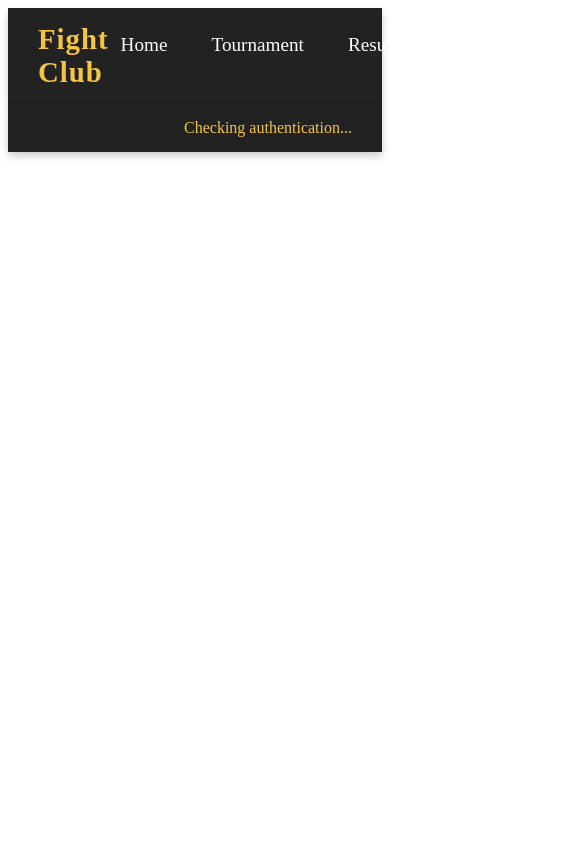
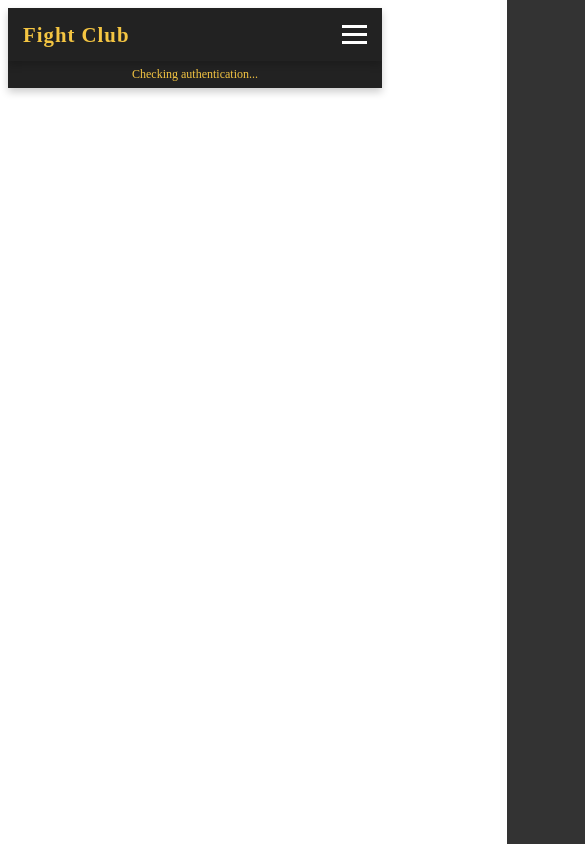
Before and after one commit to mattchurchman/fight_club, a website: page public/components/navbar.html in a window 390 px wide. Shown: the top 844 px of the page, 585 px wide, since content can reach past the window. Drawn offline with Linux system fonts and the light colour scheme.

Commit message:
navbar responsive 4

```diff
--- a/public/components/navbar.html
+++ b/public/components/navbar.html
@@ -1,6 +1,11 @@
 <link rel="stylesheet" href="/css/navbar.css">
 <nav class="navbar">
     <div class="logo">Fight Club</div>
+    <div class="hamburger">
+        <div class="line1"></div>
+        <div class="line2"></div>
+        <div class="line3"></div>
+    </div>
     <ul class="nav-links">
         <li><a href="index.html">Home</a></li>
         <li><a href="betting-panel.html">Tournament</a></li>
--- a/public/css/navbar.css
+++ b/public/css/navbar.css
@@ -6,6 +6,7 @@
     background-color: #222;
     color: white;
     box-shadow: 0px 4px 8px rgba(0, 0, 0, 0.2);
+    position: relative;
 }
 
 .logo {
@@ -13,6 +14,7 @@
     font-weight: bold;
     letter-spacing: 1px;
     color: #f4c542;
+    z-index: 2;
 }
 
 .nav-links {
@@ -21,6 +23,7 @@
     gap: 20px;
     margin: 0;
     padding: 0;
+    transition: all 0.3s ease;
 }
 
 .nav-links li {
@@ -34,6 +37,7 @@
     transition: 0.3s ease-in-out;
     padding: 8px 12px;
     border-radius: 5px;
+    white-space: nowrap;
 }
 
 .nav-links a:hover {
@@ -43,7 +47,7 @@
 
 .login-btn {
     background-color: #f4c542;
-    color: black;
+    color: black !important;
     padding: 8px 15px;
     border-radius: 5px;
     font-weight: bold;
@@ -51,13 +55,103 @@
 
 .login-btn:hover {
     background-color: white;
-    color: #222;
+    color: #222 !important;
 }
 
 #auth-status {
     text-align: right;
-    padding: 15px 30px;
+    padding: 10px 30px;
     background-color: #222;
     color: #f4c542;
     box-shadow: 0px 4px 8px rgba(0, 0, 0, 0.2);
+    font-size: 0.9rem;
 }
+
+.hamburger {
+    display: none;
+    cursor: pointer;
+    z-index: 2;
+}
+
+.hamburger div {
+    width: 25px;
+    height: 3px;
+    background-color: white;
+    margin: 5px 0;
+    transition: all 0.3s ease;
+}
+
+/* Mobile menu styling */
+@media screen and (max-width: 768px) {
+    .hamburger {
+        display: block;
+    }
+
+    .nav-links {
+        position: fixed;
+        top: 0;
+        right: -100%;
+        width: 70%;
+        height: 100vh;
+        background-color: #333;
+        flex-direction: column;
+        align-items: center;
+        justify-content: center;
+        gap: 30px;
+        padding-top: 60px;
+        transition: right 0.5s ease;
+        z-index: 1;
+    }
+
+    .nav-links.active {
+        right: 0;
+    }
+
+    .nav-links li {
+        opacity: 0;
+        transition: opacity 0.5s ease 0.2s;
+    }
+
+    .nav-links.active li {
+        opacity: 1;
+    }
+
+    .logo {
+        font-size: 1.5rem;
+    }
+
+    #auth-status {
+        font-size: 0.8rem;
+        padding: 8px 15px;
+        text-align: center;
+    }
+
+    /* Hamburger animation */
+    .hamburger.active div:nth-child(1) {
+        transform: rotate(45deg) translate(5px, 6px);
+    }
+
+    .hamburger.active div:nth-child(2) {
+        opacity: 0;
+    }
+
+    .hamburger.active div:nth-child(3) {
+        transform: rotate(-45deg) translate(5px, -6px);
+    }
+}
+
+/* Extra small devices */
+@media screen and (max-width: 480px) {
+    .navbar {
+        padding: 12px 15px;
+    }
+
+    .logo {
+        font-size: 1.3rem;
+    }
+
+    #auth-status {
+        padding: 6px 10px;
+        font-size: 0.75rem;
+    }
+}
```
Also changed, not shown: public/js/navbar.js (+38 -2 lines).
